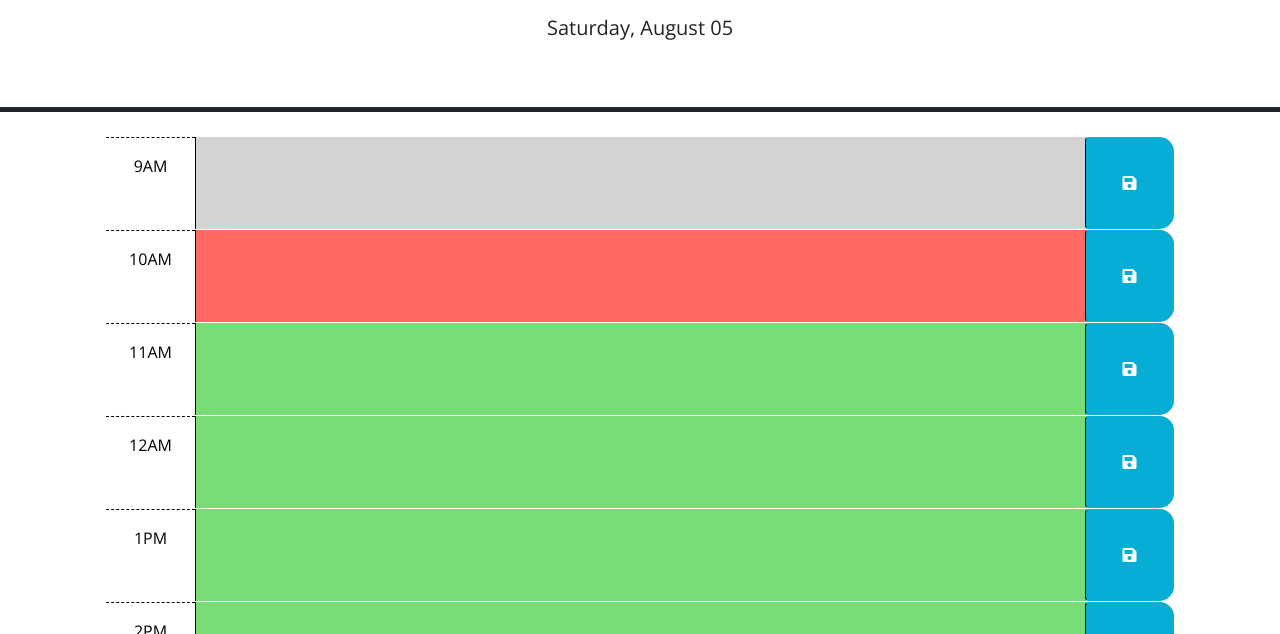
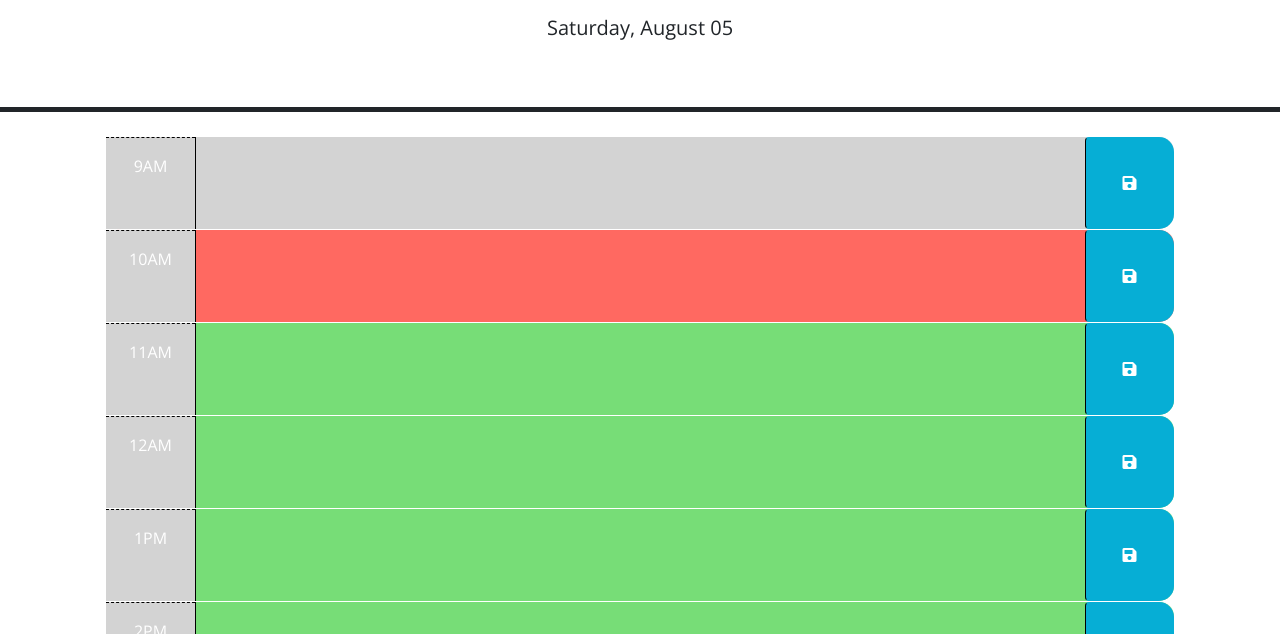
Before and after one commit to csmith0414/work-day-scheduler, a plain HTML site: page index.html in a window 1280 px wide. Shown: the part 166-800 px from the top of the page. Drawn offline with nearby package versions, Linux system fonts and the light colour scheme.

Commit message:
updating readme and JS to get scheduler to change colors and save inputs

```diff
--- a/index.html
+++ b/index.html
@@ -75,7 +75,7 @@
       </div>
 
       <div id="hour-1" class="row time-block future">
-        <div class="col-2 col-md-1 hour text-center py-3" data-hour="1">1PM</div>
+        <div class="col-2 col-md-1 hour text-center py-3" data-hour="13">1PM</div>
         <textarea class="col-8 col-md-10 description" rows="3"> </textarea>
         <button class="btn saveBtn col-2 col-md-1" id="btn1" aria-label="save">
           <i class="fas fa-save" aria-hidden="true"></i>
@@ -83,7 +83,7 @@
       </div>
 
       <div id="hour-2" class="row time-block future">
-        <div class="col-2 col-md-1 hour text-center py-3" data-hour="2">2PM</div>
+        <div class="col-2 col-md-1 hour text-center py-3" data-hour="14">2PM</div>
         <textarea class="col-8 col-md-10 description" rows="3"> </textarea>
         <button class="btn saveBtn col-2 col-md-1" id="btn2" aria-label="save">
           <i class="fas fa-save" aria-hidden="true"></i>
@@ -91,7 +91,7 @@
       </div>
 
       <div id="hour-3" class="row time-block future">
-        <div class="col-2 col-md-1 hour text-center py-3" data-hour="3">3PM</div>
+        <div class="col-2 col-md-1 hour text-center py-3" data-hour="15">3PM</div>
         <textarea class="col-8 col-md-10 description" rows="3"> </textarea>
         <button class="btn saveBtn col-2 col-md-1" id="btn3" aria-label="save">
           <i class="fas fa-save" aria-hidden="true"></i>
@@ -99,7 +99,7 @@
       </div>
 
       <div id="hour-4" class="row time-block future">
-        <div class="col-2 col-md-1 hour text-center py-3" data-hour="4">4PM</div>
+        <div class="col-2 col-md-1 hour text-center py-3" data-hour="16">4PM</div>
         <textarea class="col-8 col-md-10 description" rows="3"> </textarea>
         <button class="btn saveBtn col-2 col-md-1" id="btn4" aria-label="save">
           <i class="fas fa-save" aria-hidden="true"></i>
@@ -107,7 +107,7 @@
       </div>
 
       <div id="hour-5" class="row time-block future">
-        <div class="col-2 col-md-1 hour text-center py-3" data-hour="5">5PM</div>
+        <div class="col-2 col-md-1 hour text-center py-3" data-hour="17">5PM</div>
         <textarea class="col-8 col-md-10 description" rows="3"> </textarea>
         <button class="btn saveBtn col-2 col-md-1" id="btn5" aria-label="save">
           <i class="fas fa-save" aria-hidden="true"></i>
--- a/script.js
+++ b/script.js
@@ -23,39 +23,56 @@ $(function () {
   //
   // TODO: Add code to display the current date in the header of the page.
 
-  var box1 = ('#hour-9');
-  var box2 = ('#hour-10');
-  var box3 = ('#hour-11');
-  var box4 = ('#hour-12');
-  var box5 = ('#hour-1');
-  var box12 = ('#hour-2');
-  var box11 = ('#hour-3');
-  var box10 = ('#hour-4');
-  var box9 = ('#hour-5');
+  //Setting values for each hour on the work day scheduler
+  var box9 = $('#hour-9').children('div');
+  var box10 = $('#hour-10').children('div');
+  var box11 = $('#hour-11').children('div');
+  var box12 = $('#hour-12').children('div');
+  var box1 = $('#hour-1').children('div');
+  var box2 = $('#hour-2').children('div');
+  var box3 = $('#hour-3').children('div');
+  var box4 = $('#hour-4').children('div');
+  var box5 = $('#hour-5').children('div');
 
-  var button9 = ('#btn9');
-  var button10 = ('#btn10');
-  var button11 = ('#btn11');
-  var button12 = ('#btn12');
-  var button1 = ('#btn1');
-  var button2 = ('#btn2');
-  var button3 = ('#btn3');
-  var button4 = ('#btn4');
-  var button5 = ('#btn5');
+  var entry9 = $('#hour-9').children('textarea');
+  var entry10 = $('#hour-10').children('textarea');
+  var entry11 = $('#hour-11').children('textarea');
+  var entry12 = $('#hour-12').children('textarea');
+  var entry1 = $('#hour-1').children('textarea');
+  var entry2 = $('#hour-2').children('textarea');
+  var entry3 = $('#hour-3').children('textarea');
+  var entry4 = $('#hour-4').children('textarea');
+  var entry5 = $('#hour-5').children('textarea');
 
+  //Setting values for each save button on the scheduler
+  var button9 = $('#btn9');
+  var button10 = $('#btn10');
+  var button11 = $('#btn11');
+  var button12 = $('#btn12');
+  var button1 = $('#btn1');
+  var button2 = $('#btn2');
+  var button3 = $('#btn3');
+  var button4 = $('#btn4');
+  var button5 = $('#btn5');
+
+  //setting values to be used within the functions
   var boxes = [box1, box2, box3, box4, box5, box9, box10, box11, box12];
   var buttons = [button1, button2, button3, button4, button5, button9, button10, button11, button12];
-  var entries = ['Entry1', 'Entry2', 'Entry3', 'Entry4', 'Entry5', 'Entry9', 'Entry10', 'Entry11', 'Entry12'];
+  var entries = [entry1, entry2, entry3, entry4, entry5, entry9, entry10, entry11, entry12];
 
 
-
+  //Used to get the current date at the top of the work day scheduler
   var currentDate = dayjs().format('dddd, MMMM DD ');
   $('#currentDay').text(currentDate);
 
-  var currentTime = dayjs().format('HH')
+  var currentTime = dayjs().hour()
 
+  //Used to get the rotation of background color based on past, present or future and setting up persist data
   function checkTime() {
     for (let i = 0; i < boxes.length; i++) {
+      console.log(boxes[i].attr("data-hour"), localStorage.getItem(boxes[i].attr('data-hour')))
+        entries[i].val(localStorage.getItem(boxes[i].attr('data-hour')))
+
       if ((boxes[i].attr('data-hour')) > currentTime) {
         boxes[i].removeClass('past present future');
         boxes[i].addClass('future');
@@ -65,14 +82,19 @@ $(function () {
       } else {
         boxes[i].removeClass('past present future');
         boxes[i].addClass('past');
-  }}};
+      }
 
-    buttons[i].addEventListener('click', function(event) {
-    event.preventDefault();
-    for (let i = 0; i < boxes.length && entries.length; i++) {
-    if (boxes[i].val() !== '') {
-    localStorage.setItem(entries[i], boxes[i].val());
-}}});
+      //Used for local storage
+      buttons[i].on('click', function (event) {
+        localStorage.setItem(boxes[i].attr('data-hour'), entries[i].val());
+      });
+
+
+    }
+  };
+
+
+
 
   checkTime();
 });
```
Also changed, not shown: 1 other file. Lines whose indentation alone changed are shown as unchanged.
